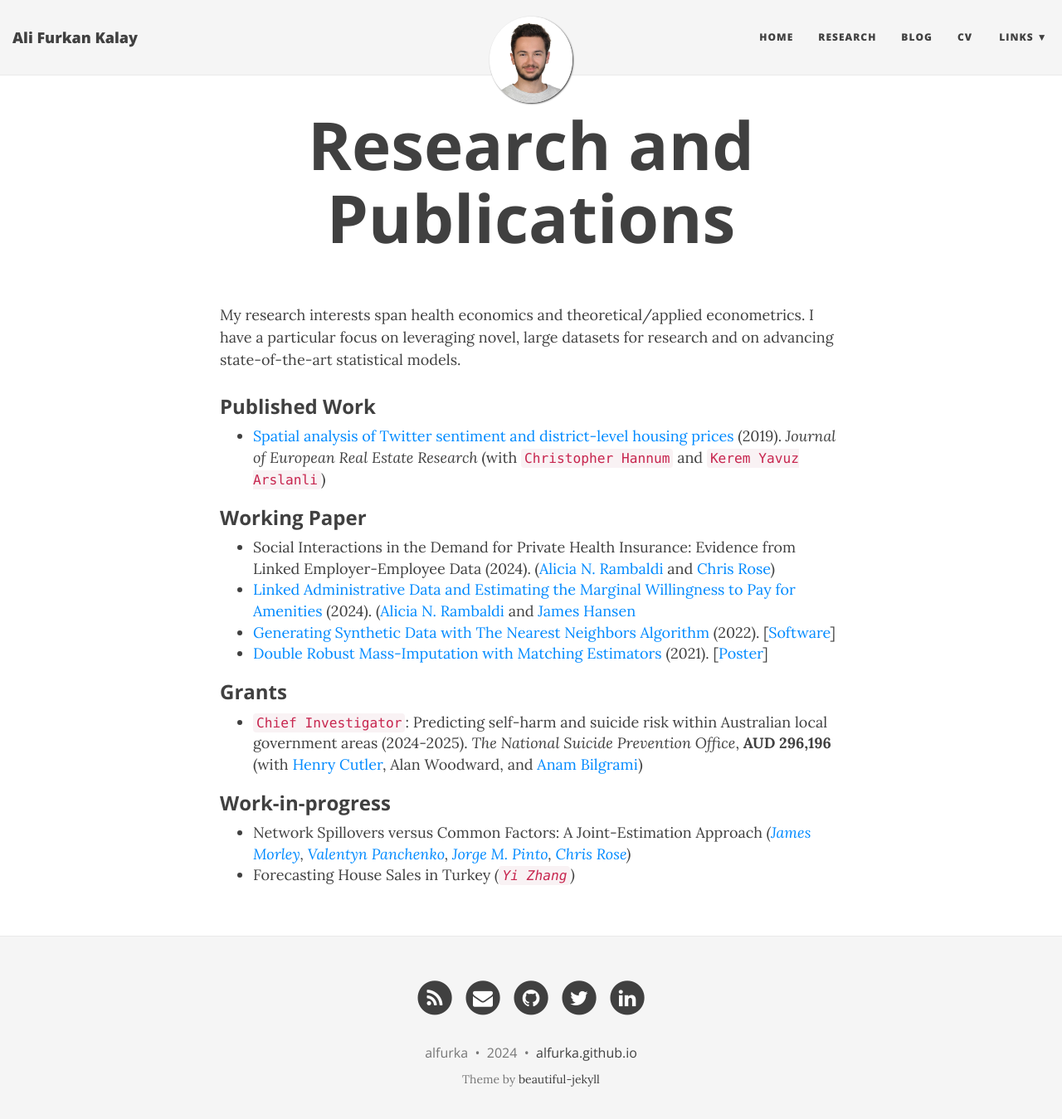
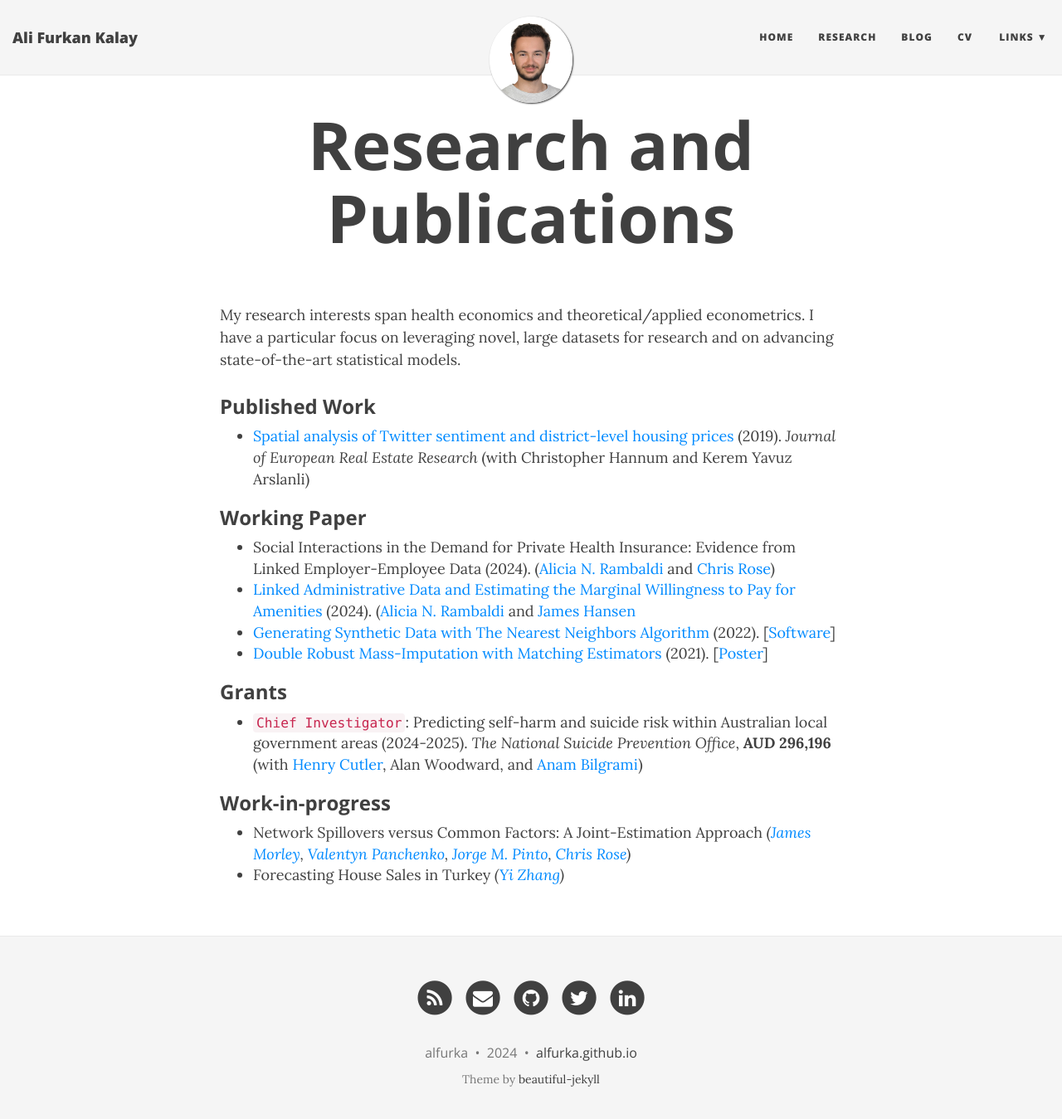
Before and after one commit to alfurka/alfurka.github.io, a Jekyll site: the page built from research.md, in a window 1280 px wide and 1362 px high. Shown: the top 1349 px of the window at 83% size. Built offline with Jekyll 4.4.1, drawn with Linux system fonts in a browser that asks for light colours; nearby versions of some CDN libraries.

```diff
--- a/research.md
+++ b/research.md
@@ -7,7 +7,7 @@ My research interests span health economics and theoretical/applied econometrics
 
 ### Published Work
 
-- [Spatial analysis of Twitter sentiment and district-level housing prices](https://www.emerald.com/insight/content/doi/10.1108/JERER-08-2018-0036/full/html) (2019). *Journal of European Real Estate Research* (with `Christopher Hannum` and `Kerem Yavuz Arslanli`)
+- [Spatial analysis of Twitter sentiment and district-level housing prices](https://www.emerald.com/insight/content/doi/10.1108/JERER-08-2018-0036/full/html) (2019). *Journal of European Real Estate Research* (with Christopher Hannum and Kerem Yavuz Arslanli)
 
 ### Working Paper
 
@@ -22,4 +22,4 @@ My research interests span health economics and theoretical/applied econometrics
 ### Work-in-progress
 
 - Network Spillovers versus Common Factors: A Joint-Estimation Approach *([James Morley](https://sites.google.com/site/jamescmorley/), [Valentyn Panchenko](https://www.unsw.edu.au/staff/valentyn-panchenko), [Jorge M. Pinto](https://sites.google.com/site/cokeconphd/research?authuser=0), [Chris Rose](https://sites.google.com/site/christiernrose/))*
-- Forecasting House Sales in Turkey *(`Yi Zhang`)*
+- Forecasting House Sales in Turkey *([Yi Zhang](https://sites.google.com/view/yizhang9312))*
```
